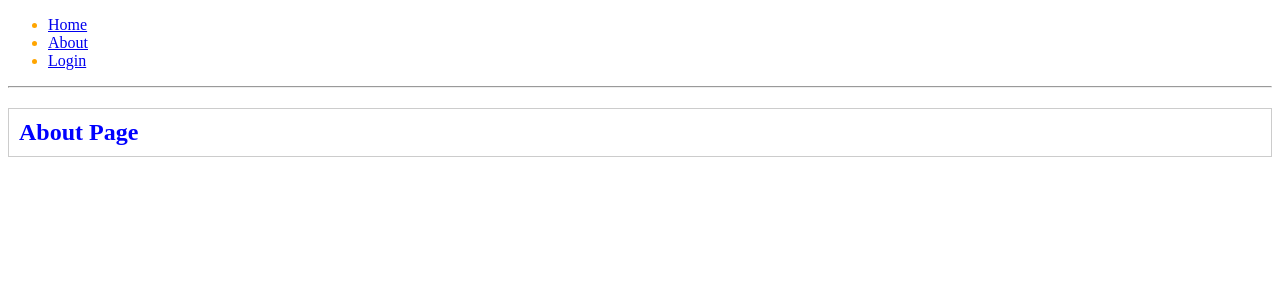
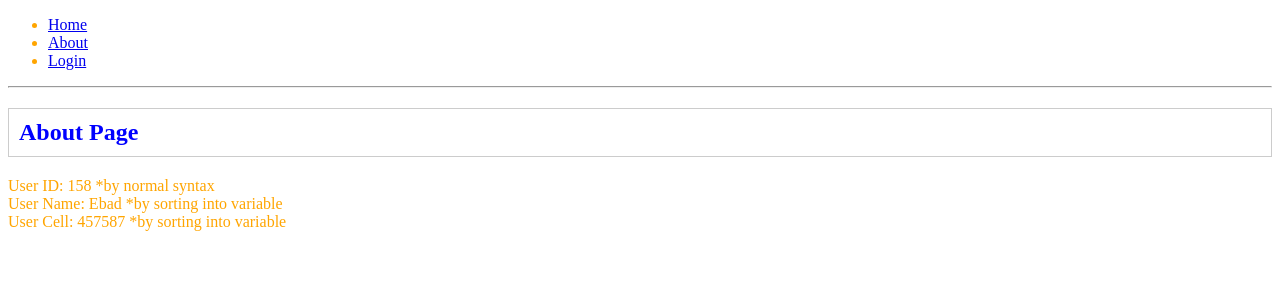
Before and after one commit to gmkhussain/react, a React (Create React App) app in the folder example/: page /about/158 in a window 1280 px wide. Shown: the top 300 px of the page. Built offline with nearby package versions, Linux system fonts and the light colour scheme.

Commit message:
:gem: How to get data according to parameter value from URL with React Router

```diff
--- a/example/src/Routes.js
+++ b/example/src/Routes.js
@@ -16,7 +16,7 @@ const MyRoutes = () =>(
             <hr />
 
             <Route exact path='/' component={App} />
-            <Route path='/about' component={AboutPage} />
+            <Route path='/about/:userid' component={AboutPage} /> {/*<-- userid passed in url */ }
             <Route path='/login' component={LoginPage} />
         </div>
     </Router>
--- a/example/src/layout/about.js
+++ b/example/src/layout/about.js
@@ -5,9 +5,34 @@ class AboutPage extends Component{
 
 
 	render(){
+
+        /*User records in JSON format*/
+        let users = {
+            157:{
+                name: "Amoos",
+                cell: "124545"
+            },
+            158:{
+                name: "Ebad",
+                cell: "457587"
+            },
+            159:{
+                name: "Hussain",
+                cell: "59859"
+            }
+        }
+
+        let requiredUser  = users[this.props.match.params.userid] //<-- sorting params to 'requiredUser' varible
+
+
 		return(
             <div>
                 <h2>About Page</h2>
+               User ID: {this.props.match.params.userid} *by normal syntax
+               <br/>
+               User Name: {requiredUser.name} *by sorting into variable
+               <br/>
+               User Cell: {requiredUser.cell} *by sorting into variable
             </div>
         )
 	}
--- a/example/src/layout/login.js
+++ b/example/src/layout/login.js
@@ -1,5 +1,5 @@
 import React, { Component } from 'react';
-
+import { Link } from 'react-router-dom';
 
 class LoginPage extends Component{
 
@@ -21,7 +21,7 @@ class LoginPage extends Component{
 
 
         if(passCheck === "mypass"){
-            this.props.history.push('/'); //<-- .push('your-next-url')
+            this.props.history.push('/about/157'); //<-- .push('your-next-url')
         }else{
             alert(passCheck+ " please try agian!");
         }
@@ -45,6 +45,12 @@ class LoginPage extends Component{
                 <button onClick={this.loginHandler.bind(this)}>Login</button>
 
                 <p>Correct password: 'mypass'</p>
+
+                <ul>
+                    <li><Link to='/about/158'>About with 158 UserID</Link></li>
+                    <li><Link to='/about/159'>About with 159 UserID</Link></li>
+                 </ul>
+
             </div>
         )
 	}
--- a/example/src/layout/navbar.js
+++ b/example/src/layout/navbar.js
@@ -8,8 +8,8 @@ const Navbar = () => (
 
     <ul>
         <li><Link to='/'>Home</Link></li>
-        <li><Link to='about'>About</Link></li>
-        <li><Link to='login'>Login</Link></li>
+        <li><Link to='/about'>About</Link></li>
+        <li><Link to='/login'>Login</Link></li>
     </ul>
 
 )
```
Also changed, not shown: 1 other file (tests, documents, lock files or other folders).
